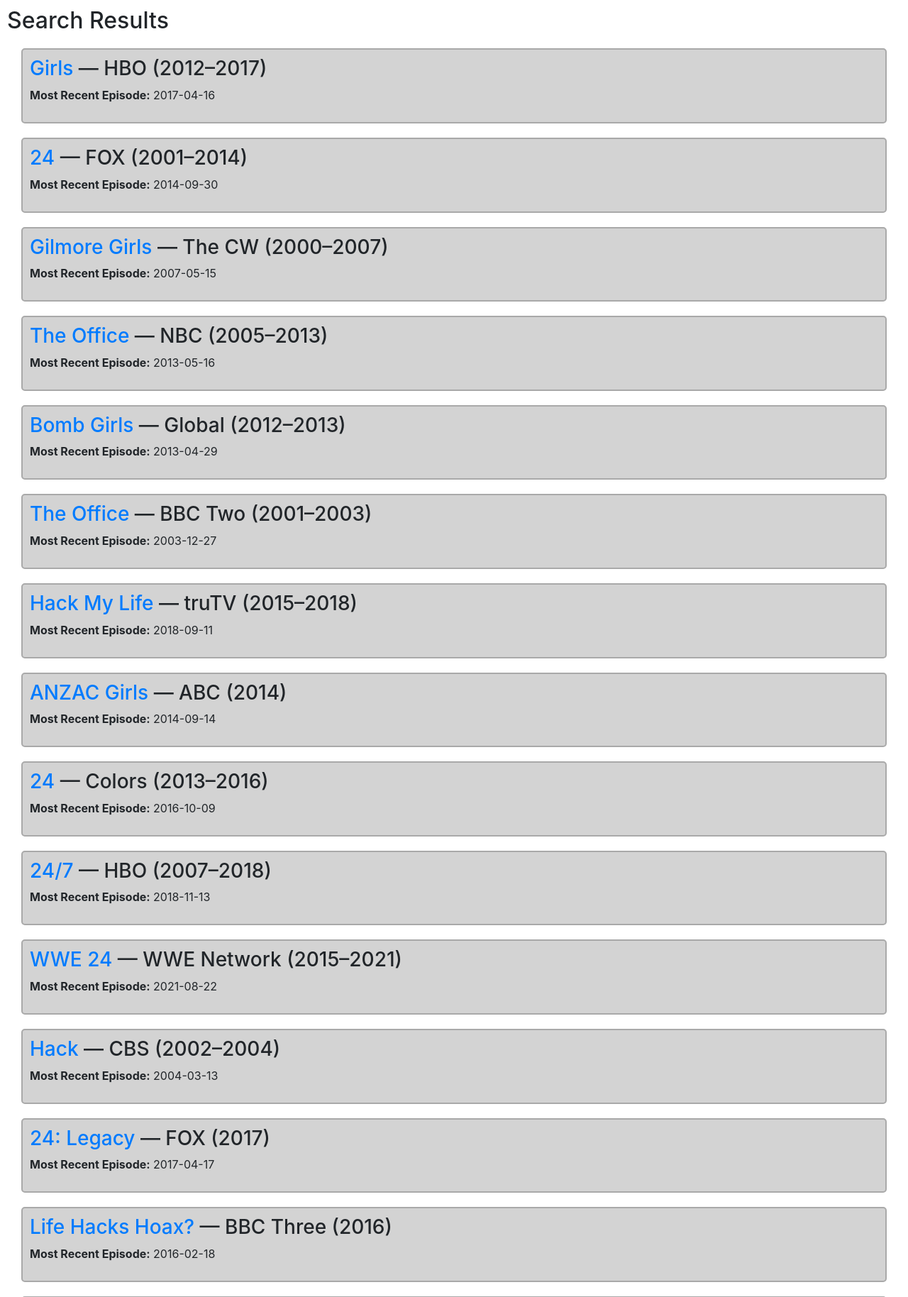
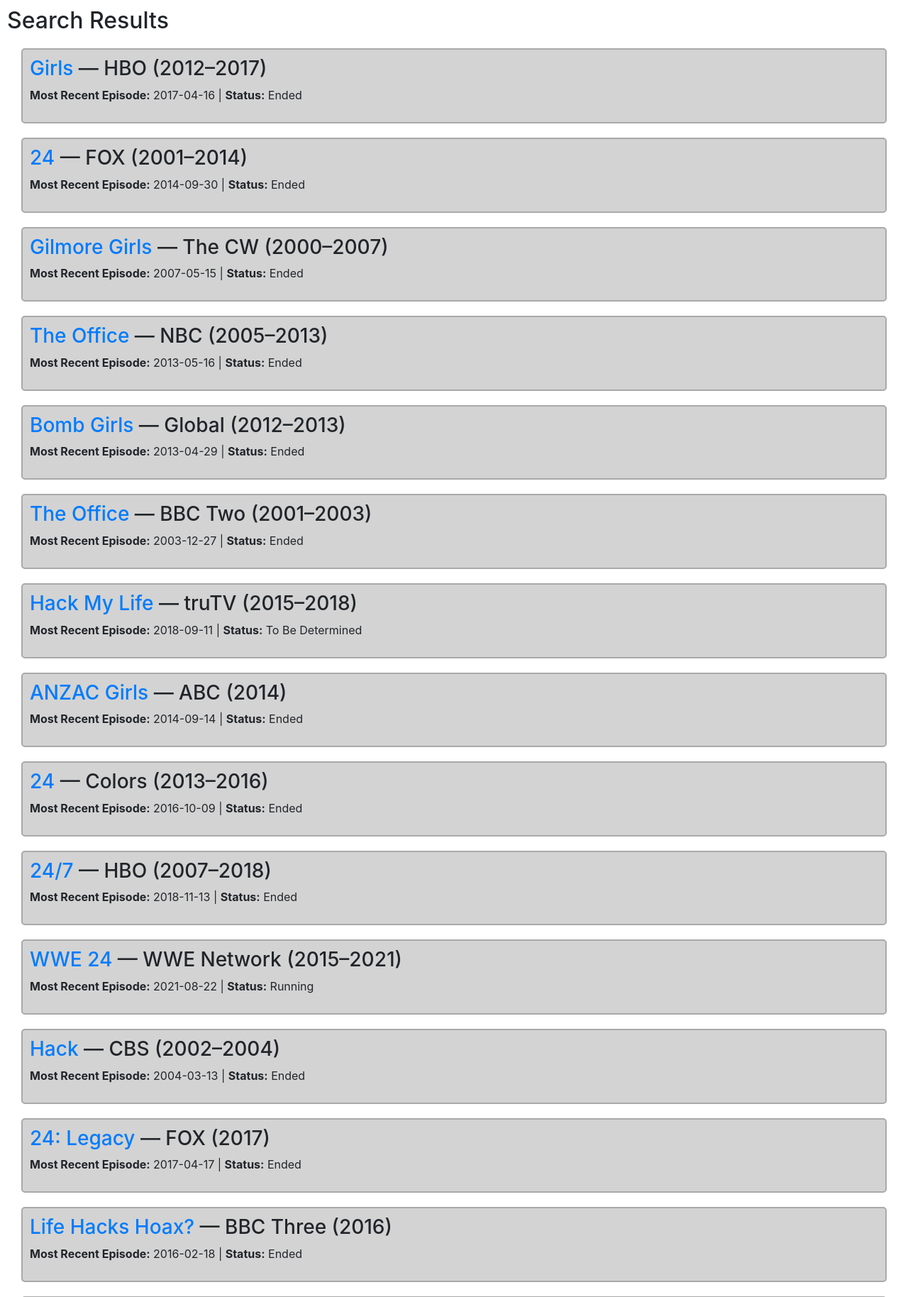
Before and after one commit to wtripp/cs50w-capstone-tv-tracker, a Django app: template tv/templates/tv/search.html in a window 1280 px wide. Shown: the part 56-1884 px from the top of the page at 71% size. Run offline with Django 4.2, Linux system fonts and the light colour scheme; the template is opened without the code that fills it: values that come from a table or form of the project are taken from there, others are empty; data comes from the database, SQL or seed files in the repository; both versions use the stored data as it was after the commit.

Commit message:
Add status to show summary

```diff
--- a/tv/templates/tv/showsummary.html
+++ b/tv/templates/tv/showsummary.html
@@ -21,6 +21,9 @@
                 {% if show.mostrecentairdate %}
                     <span><strong>Most Recent Episode:</strong> {{ show.mostrecentairdate }}</span>
                 {% endif %}
+                {% if show.status %}
+                    <span> | <strong>Status:</strong> {{ show.status }}</span>
+                {% endif %}
 
             </p>
         </div>
```
Also changed, not shown: db.sqlite3.
